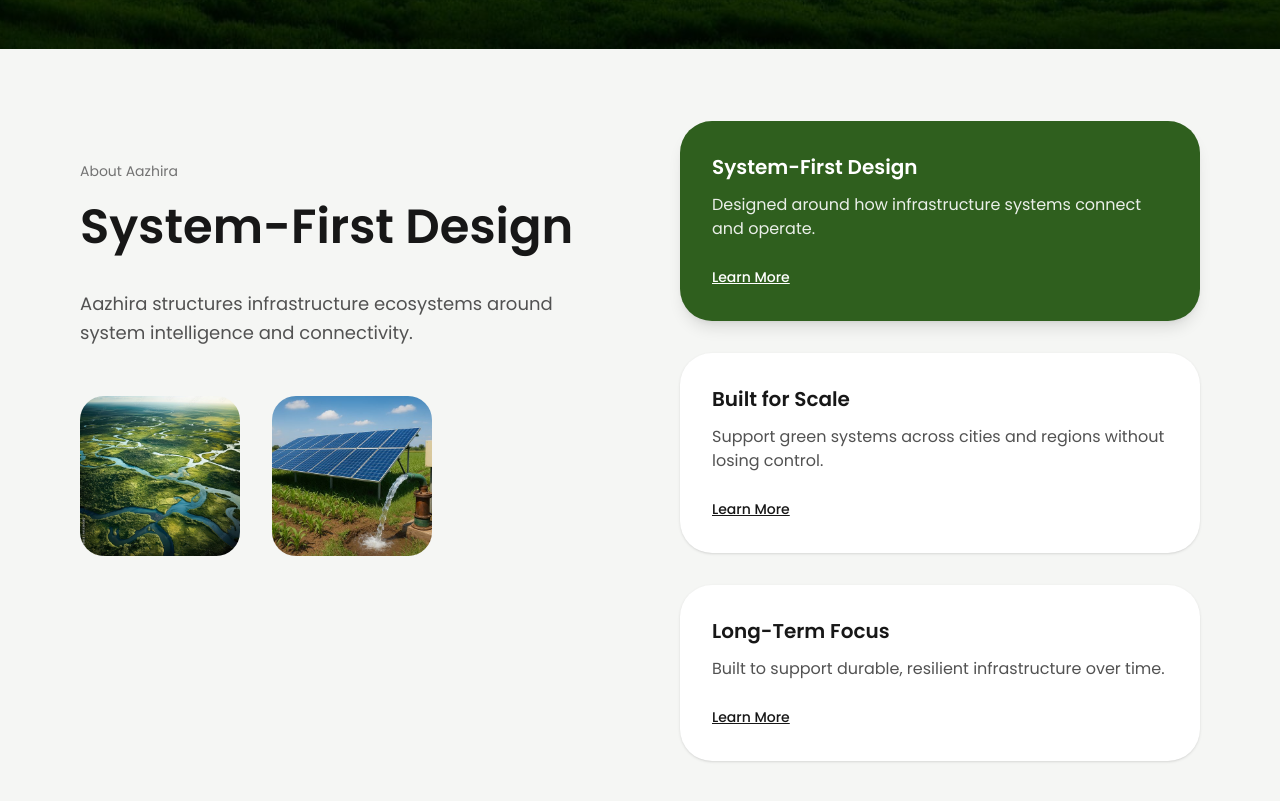
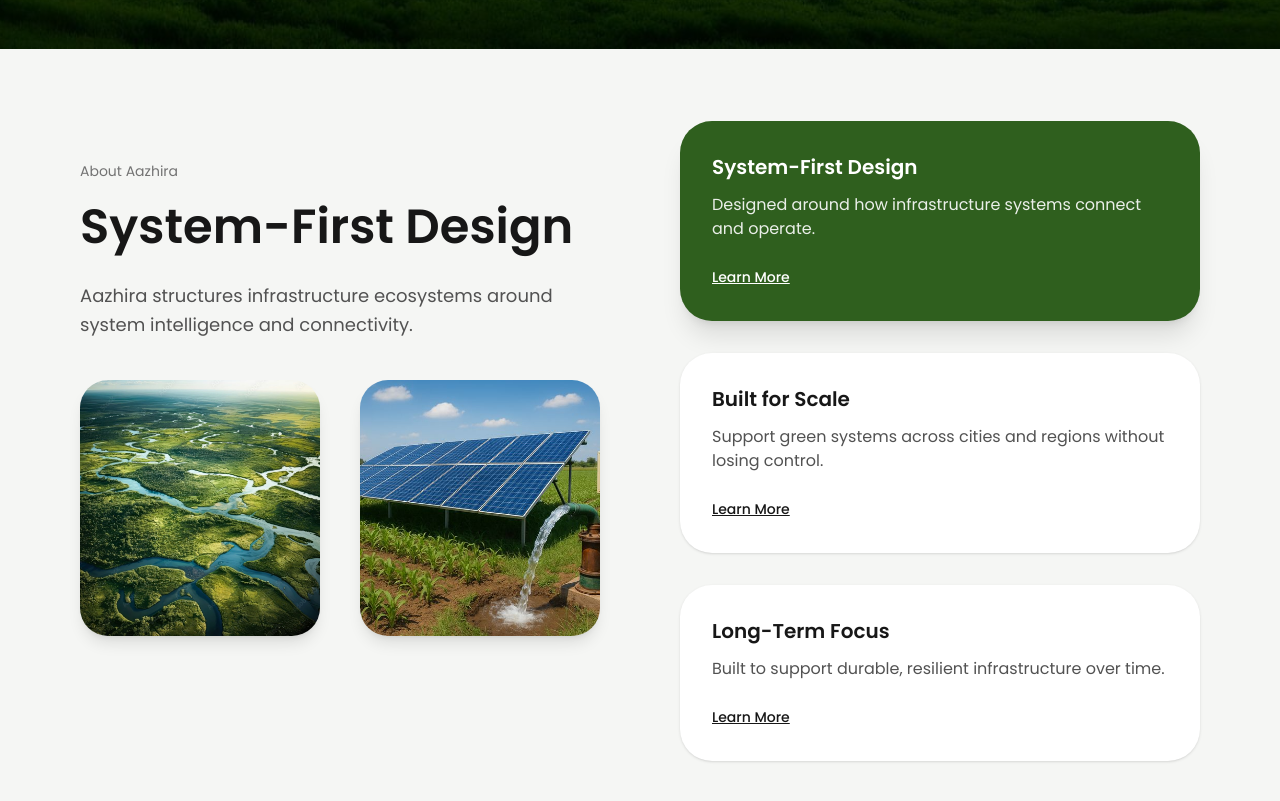
Before and after one commit to madhumithadasarathy/green_infra, a Next.js app: page / in a window 1280 px wide. Shown: the part 751-1552 px from the top of the page. Built offline with nearby package versions, Linux system fonts and the light colour scheme.

Commit message:
Made the images bigger

```diff
--- a/src/app/components/About.tsx
+++ b/src/app/components/About.tsx
@@ -36,7 +36,6 @@ const features = [
 
 export default function About() {
   const [active, setActive] = useState(0);
-
   const current = features[active];
 
   return (
@@ -44,7 +43,7 @@ export default function About() {
       <div className="w-full px-8 md:px-20 grid grid-cols-1 md:grid-cols-2 gap-20">
 
         {/* LEFT SIDE */}
-        <div className="space-y-12">
+        <div className="space-y-10">
 
           <motion.div
             key={active}
@@ -60,20 +59,20 @@ export default function About() {
               {current.title}
             </h2>
 
-            <p className="mt-8 text-neutral-600 text-lg leading-relaxed max-w-xl">
+            <p className="mt-6 text-neutral-600 text-lg leading-relaxed max-w-xl">
               {current.mainText}
             </p>
           </motion.div>
 
-          {/* Dynamic Images */}
-          <div className="flex gap-8">
-            {current.images.map((img, index) => (
+          {/* ALIGNED BIGGER IMAGES */}
+          <div className="flex gap-10 mt-4">
+            {current.images.map((img) => (
               <motion.div
                 key={img}
-                initial={{ opacity: 0, scale: 0.9 }}
+                initial={{ opacity: 0, scale: 0.95 }}
                 animate={{ opacity: 1, scale: 1 }}
                 transition={{ duration: 0.4 }}
-                className="relative w-40 h-40 rounded-3xl overflow-hidden"
+                className="relative w-56 h-56 md:w-64 md:h-64 rounded-[28px] overflow-hidden shadow-lg"
               >
                 <Image
                   src={img}
@@ -87,7 +86,7 @@ export default function About() {
         </div>
 
         {/* RIGHT SIDE CARDS */}
-        <div className="space-y-8 -mt-10"> {/* MOVED UP */}
+        <div className="space-y-8 -mt-10">
 
           {features.map((feature, index) => (
             <motion.div
@@ -96,12 +95,13 @@ export default function About() {
               onClick={() => setActive(index)}
               className={`
                 cursor-pointer
-                rounded-[32px] p-8
+                rounded-[32px]
+                p-8
                 flex justify-between items-center
                 transition-all duration-300
                 ${
                   active === index
-                    ? "bg-[#2f5f1e] text-white shadow-lg"
+                    ? "bg-[#2f5f1e] text-white shadow-xl"
                     : "bg-white shadow-sm"
                 }
               `}
@@ -127,6 +127,7 @@ export default function About() {
               </div>
             </motion.div>
           ))}
+
         </div>
       </div>
     </section>
```
